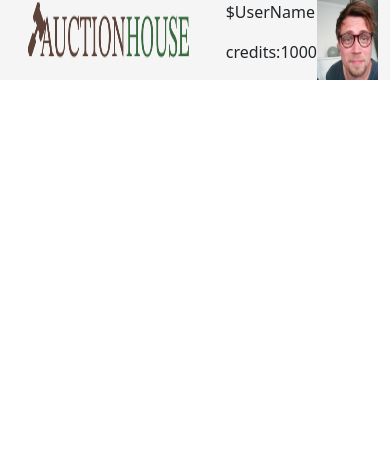
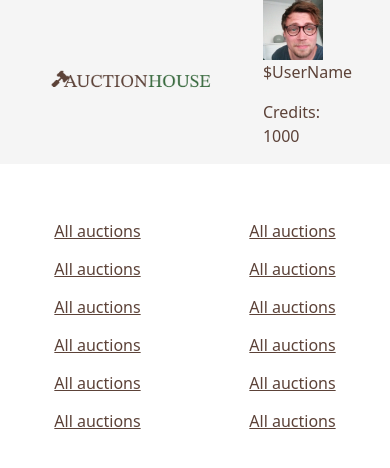
Before and after one commit to martinsk91/semester-project-2, a website: page index.html in a window 390 px wide. Drawn offline with nearby package versions, Linux system fonts and the light colour scheme; files that its build step writes are made by us from their sources; a web font is replaced by a local one.

Commit message:
made the logo responsive in header

```diff
--- a/index.html
+++ b/index.html
@@ -7,13 +7,58 @@
     <title>Auctionhouse | Home</title>
 </head>
 <body>
-    <header class="container-fluid bg-secondary d-flex justify-content-between">
-        <img src="/images/Group 1.png" alt="logo" class="col-6 col-md-4 col-lg-3">
-        <div class="d-flex justify-content-end w-25">
-            <div><p>$UserName</p><p>credits:1000</p></div>
-            <img src="/images/pro-img.jpg" alt="pro-img" class="col-8 col-md-4 col-xl-3">
+    <header class="container-fluid bg-secondary d-flex justify-content-around align-items-center">
+        <img src="/images/Group 1.png" alt="logo" class="logo img-fluid">
+        <div class="d-flex justify-content-end align-items-center w-25">
+            <div class="text-white">
+                <img src="/images/pro-img.jpg" alt="pro-img" class="img-fluid profile-img">
+                <p class="text-info">$UserName</p>
+                <p class="text-info">Credits: 1000</p>
+            </div>
+
         </div>
     </header>
-    <main></main>
+    <main>
+        <div class="container-fluid mt-5">
+            <div class="row">
+              <div class="col-6 col-sm-4 col-md-3 col-lg-2">
+                <button class="btn btn-link text-info w-100">All auctions</button>
+              </div>
+              <div class="col-6 col-sm-4 col-md-3 col-lg-2">
+                <button class="btn btn-link text-info w-100">All auctions</button>
+              </div>
+              <div class="col-6 col-sm-4 col-md-3 col-lg-2">
+                <button class="btn btn-link text-info w-100">All auctions</button>
+              </div>
+              <div class="col-6 col-sm-4 col-md-3 col-lg-2">
+                <button class="btn btn-link text-info w-100">All auctions</button>
+              </div>
+              <div class="col-6 col-sm-4 col-md-3 col-lg-2">
+                <button class="btn btn-link text-info w-100">All auctions</button>
+              </div>
+              <div class="col-6 col-sm-4 col-md-3 col-lg-2">
+                <button class="btn btn-link text-info w-100">All auctions</button>
+              </div>
+              <div class="col-6 col-sm-4 col-md-3 col-lg-2">
+                <button class="btn btn-link text-info w-100">All auctions</button>
+              </div>
+              <div class="col-6 col-sm-4 col-md-3 col-lg-2">
+                <button class="btn btn-link text-info w-100">All auctions</button>
+              </div>
+              <div class="col-6 col-sm-4 col-md-3 col-lg-2">
+                <button class="btn btn-link text-info w-100">All auctions</button>
+              </div>
+              <div class="col-6 col-sm-4 col-md-3 col-lg-2">
+                <button class="btn btn-link text-info w-100">All auctions</button>
+              </div>
+              <div class="col-6 col-sm-4 col-md-3 col-lg-2">
+                <button class="btn btn-link text-info w-100">All auctions</button>
+              </div>
+              <div class="col-6 col-sm-4 col-md-3 col-lg-2">
+                <button class="btn btn-link text-info w-100">All auctions</button>
+              </div>
+            </div>
+          </div>
+    </main>
 </body>
 </html>
--- a/src/scss/index.scss
+++ b/src/scss/index.scss
@@ -11,3 +11,44 @@
 
 
 @import "../../node_modules/bootstrap/scss/bootstrap";
+
+$logo-max-height: 40px;
+$logo-max-height-sm: 40px;
+$profile-img-max-height: 60px;
+
+
+.logo {
+
+
+  @media (max-width: 576px) {
+    max-width:180px ;
+  }
+
+  @media (min-width: 576px) {
+    width: 220px;
+  }
+
+  @media (min-width: 768px) {
+    width: 270px;
+  }
+
+  @media (min-width: 992px) {
+    width: 320px;
+  }
+
+  @media (min-width: 1200px) {
+    width: 350px;
+  }
+
+  @media (min-width: 1400px) {
+    width: 400px;
+  }
+}
+
+
+
+
+.profile-img {
+  max-height: $profile-img-max-height;
+  width: auto;
+}
```
